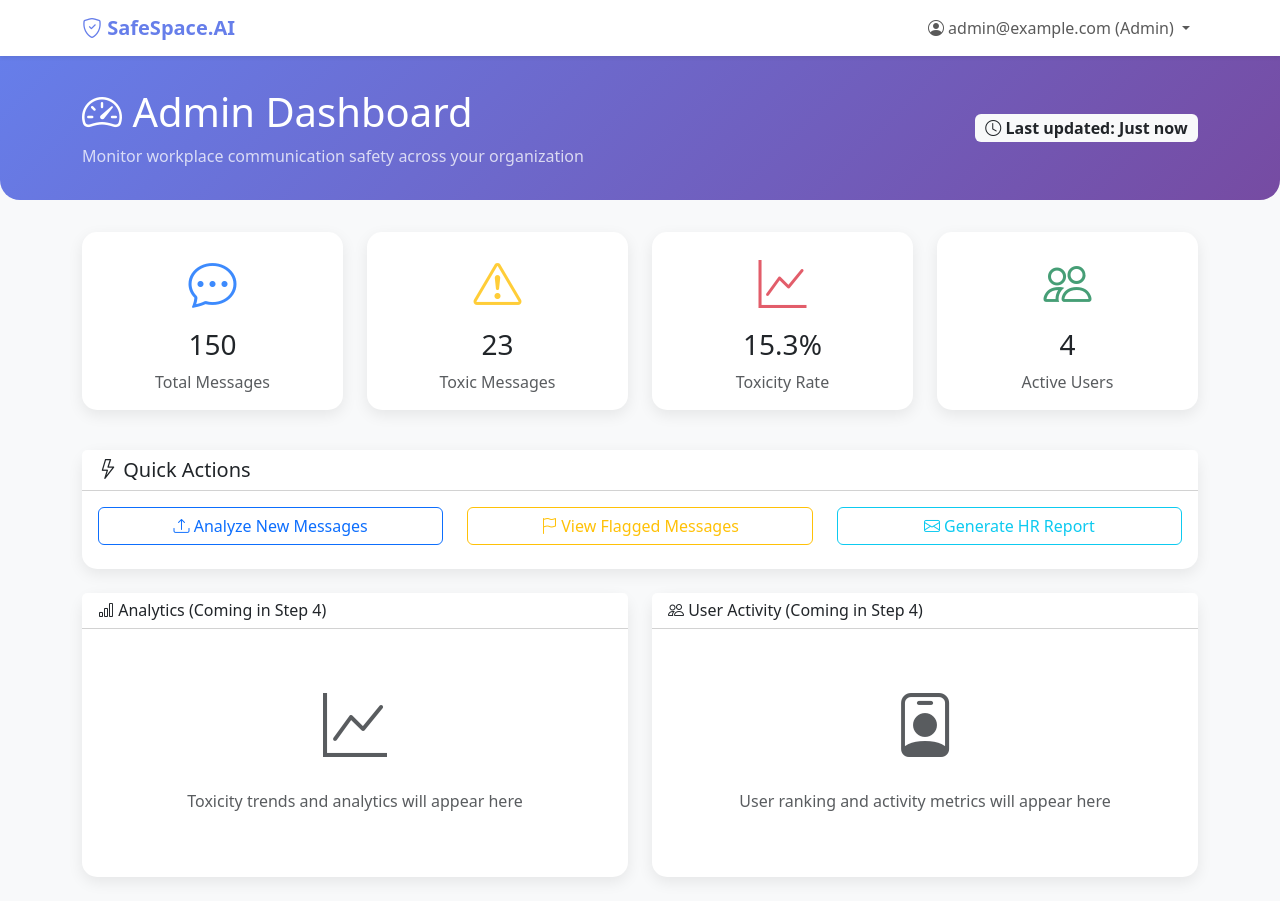
After one commit to biswaj45/safespace-ai, a Flask app: page /admin/dashboard in a window 1280 px wide. The commit adds this page. Run offline with Flask 3, Linux system fonts and the light colour scheme; a user stored in the database is signed in; some libraries are stand-ins or nearby versions.

Commit message:
Step 1: Add role-based authentication (Admin vs User) with Flask-Login

```diff
--- a/app.py
+++ b/app.py
@@ -1,4 +1,6 @@
 from flask import Flask, render_template, request, redirect, url_for, flash, jsonify, make_response, session
+from flask_login import LoginManager, UserMixin, login_user, login_required, logout_user, current_user
+from functools import wraps
 import os
 import pandas as pd
 import re
@@ -7,13 +9,58 @@ from io import StringIO
 from datetime import datetime
 
 app = Flask(__name__)
-app.secret_key = os.environ.get('SECRET_KEY', 'safespace_ai_secret_key_2024')  # For flash messages
+app.secret_key = os.environ.get('SECRET_KEY', 'safespace_ai_secret_key_2024')
+
+# Configure Flask-Login
+login_manager = LoginManager()
+login_manager.init_app(app)
+login_manager.login_view = 'login'
+login_manager.login_message = 'Please log in to access this page.'
+login_manager.login_message_category = 'info'
 
 # Configure for production
 if os.environ.get('FLASK_ENV') == 'production':
     app.config['DEBUG'] = False
 else:
     app.config['DEBUG'] = True
+
+# User class for Flask-Login
+class User(UserMixin):
+    def __init__(self, id, email, password, role):
+        self.id = id
+        self.email = email
+        self.password = password
+        self.role = role
+
+    def is_admin(self):
+        return self.role == 'admin'
+
+# Sample users (in production, this would be a database)
+users_db = {
+    'admin@example.com': User('1', 'admin@example.com', 'admin123', 'admin'),
+    'user@example.com': User('2', 'user@example.com', 'user123', 'user'),
+    'manager@example.com': User('3', 'manager@example.com', 'manager123', 'user'),
+    'hr@example.com': User('4', 'hr@example.com', 'hr123', 'admin')
+}
+
+@login_manager.user_loader
+def load_user(user_id):
+    for user in users_db.values():
+        if user.id == user_id:
+            return user
+    return None
+
+# Role-based access decorator
+def admin_required(f):
+    @wraps(f)
+    def decorated_function(*args, **kwargs):
+        if not current_user.is_authenticated:
+            return redirect(url_for('login'))
+        if not current_user.is_admin():
+            flash('Access denied. Admin privileges required.', 'error')
+            return redirect(url_for('index'))
+        return f(*args, **kwargs)
+    return decorated_function
 
 # For now, use a simple keyword-based approach as fallback
 # We'll replace this with the real model once dependencies are resolved
@@ -110,11 +157,64 @@ def classify_message_toxicity(message):
     result["method"] = "keyword_based"
     return result
 
+# Authentication Routes
+@app.route('/login', methods=['GET', 'POST'])
+def login():
+    if request.method == 'POST':
+        email = request.form['email']
+        password = request.form['password']
+
+        user = users_db.get(email)
+        if user and user.password == password:
+            login_user(user)
+            flash(f'Welcome back, {user.role.title()}!', 'success')
+
+            # Redirect to admin dashboard if admin, otherwise home
+            next_page = request.args.get('next')
+            if next_page:
+                return redirect(next_page)
+            elif user.is_admin():
+                return redirect(url_for('admin_dashboard'))
+            else:
+                return redirect(url_for('index'))
+        else:
+            flash('Invalid email or password.', 'error')
+
+    return render_template('login.html')
+
+@app.route('/logout')
+@login_required
+def logout():
+    logout_user()
+    flash('You have been logged out successfully.', 'info')
+    return redirect(url_for('login'))
+
 @app.route('/')
 def home():
-    return render_template('index.html')
+    # Redirect to appropriate page based on auth status
+    if current_user.is_authenticated:
+        return redirect(url_for('index'))
+    return redirect(url_for('login'))
+
+@app.route('/dashboard')
+@login_required
+def index():
+    return render_template('index.html', user=current_user)
+
+@app.route('/admin/dashboard')
+@admin_required
+def admin_dashboard():
+    # Sample admin data (will be enhanced in later steps)
+    stats = {
+        'total_messages': 150,
+        'toxic_messages': 23,
+        'toxicity_rate': 15.3,
+        'total_users': 4
+    }
+    return render_template('admin_dashboard.html', stats=stats, user=current_user)
 
 @app.route('/analyze', methods=['POST'])
+@login_required
 def analyze():
     messages = []
 
--- a/requirements.txt
+++ b/requirements.txt
@@ -2,5 +2,8 @@ Flask>=3.0.0
 transformers>=4.40.0
 torch>=2.6.0
 pandas>=2.0.0
-gunicorn>=20.0.0
+gunicorn>=21.0.0
 requests>=2.31.0
+Flask-Login>=0.6.3
+Flask-SQLAlchemy>=3.1.1
+openai>=1.0.0
--- /dev/null
+++ b/templates/admin_dashboard.html
@@ -0,0 +1,194 @@
+<!DOCTYPE html>
+<html lang="en">
+<head>
+    <meta charset="UTF-8">
+    <meta name="viewport" content="width=device-width, initial-scale=1.0">
+    <title>SafeSpace.AI - Admin Dashboard</title>
+    <link href="https://cdn.jsdelivr.net/npm/bootstrap@5.3.2/dist/css/bootstrap.min.css" rel="stylesheet">
+    <link href="https://cdn.jsdelivr.net/npm/bootstrap-icons@1.11.1/font/bootstrap-icons.css" rel="stylesheet">
+    <style>
+        body {
+            background-color: #f8f9fa;
+        }
+        .navbar-brand {
+            font-weight: bold;
+            color: #667eea !important;
+        }
+        .dashboard-card {
+            border: none;
+            border-radius: 15px;
+            box-shadow: 0 5px 15px rgba(0, 0, 0, 0.08);
+            transition: transform 0.2s ease;
+        }
+        .dashboard-card:hover {
+            transform: translateY(-5px);
+        }
+        .stat-icon {
+            font-size: 3rem;
+            opacity: 0.8;
+        }
+        .admin-header {
+            background: linear-gradient(135deg, #667eea 0%, #764ba2 100%);
+            color: white;
+            padding: 2rem 0;
+            margin-bottom: 2rem;
+            border-radius: 0 0 20px 20px;
+        }
+    </style>
+</head>
+<body>
+    <!-- Navigation -->
+    <nav class="navbar navbar-expand-lg navbar-light bg-white shadow-sm">
+        <div class="container">
+            <a class="navbar-brand" href="{{ url_for('index') }}">
+                <i class="bi bi-shield-check"></i> SafeSpace.AI
+            </a>
+
+            <div class="navbar-nav ms-auto">
+                <div class="nav-item dropdown">
+                    <a class="nav-link dropdown-toggle" href="#" id="userDropdown" role="button" data-bs-toggle="dropdown">
+                        <i class="bi bi-person-circle"></i> {{ user.email }} ({{ user.role.title() }})
+                    </a>
+                    <ul class="dropdown-menu">
+                        <li><a class="dropdown-item" href="{{ url_for('index') }}"><i class="bi bi-house"></i> Dashboard</a></li>
+                        {% if user.is_admin() %}
+                        <li><a class="dropdown-item" href="{{ url_for('admin_dashboard') }}"><i class="bi bi-gear"></i> Admin Panel</a></li>
+                        {% endif %}
+                        <li><hr class="dropdown-divider"></li>
+                        <li><a class="dropdown-item" href="{{ url_for('logout') }}"><i class="bi bi-box-arrow-right"></i> Logout</a></li>
+                    </ul>
+                </div>
+            </div>
+        </div>
+    </nav>
+
+    <!-- Admin Header -->
+    <div class="admin-header">
+        <div class="container">
+            <div class="row align-items-center">
+                <div class="col-md-8">
+                    <h1><i class="bi bi-speedometer2"></i> Admin Dashboard</h1>
+                    <p class="mb-0 opacity-75">Monitor workplace communication safety across your organization</p>
+                </div>
+                <div class="col-md-4 text-end">
+                    <span class="badge bg-light text-dark fs-6">
+                        <i class="bi bi-clock"></i> Last updated: {{ moment().format('MMM DD, HH:mm') if moment else 'Just now' }}
+                    </span>
+                </div>
+            </div>
+        </div>
+    </div>
+
+    <div class="container">
+        <!-- Flash Messages -->
+        {% with messages = get_flashed_messages(with_categories=true) %}
+            {% if messages %}
+                {% for category, message in messages %}
+                    <div class="alert alert-{{ 'danger' if category == 'error' else category }} alert-dismissible fade show">
+                        {{ message }}
+                        <button type="button" class="btn-close" data-bs-dismiss="alert"></button>
+                    </div>
+                {% endfor %}
+            {% endif %}
+        {% endwith %}
+
+        <!-- Statistics Cards -->
+        <div class="row mb-4">
+            <div class="col-md-3 mb-3">
+                <div class="card dashboard-card h-100">
+                    <div class="card-body text-center">
+                        <i class="bi bi-chat-dots stat-icon text-primary"></i>
+                        <h3 class="mt-2">{{ stats.total_messages }}</h3>
+                        <p class="text-muted mb-0">Total Messages</p>
+                    </div>
+                </div>
+            </div>
+            <div class="col-md-3 mb-3">
+                <div class="card dashboard-card h-100">
+                    <div class="card-body text-center">
+                        <i class="bi bi-exclamation-triangle stat-icon text-warning"></i>
+                        <h3 class="mt-2">{{ stats.toxic_messages }}</h3>
+                        <p class="text-muted mb-0">Toxic Messages</p>
+                    </div>
+                </div>
+            </div>
+            <div class="col-md-3 mb-3">
+                <div class="card dashboard-card h-100">
+                    <div class="card-body text-center">
+                        <i class="bi bi-graph-up stat-icon text-danger"></i>
+                        <h3 class="mt-2">{{ "%.1f"|format(stats.toxicity_rate) }}%</h3>
+                        <p class="text-muted mb-0">Toxicity Rate</p>
+                    </div>
+                </div>
+            </div>
+            <div class="col-md-3 mb-3">
+                <div class="card dashboard-card h-100">
+                    <div class="card-body text-center">
+                        <i class="bi bi-people stat-icon text-success"></i>
+                        <h3 class="mt-2">{{ stats.total_users }}</h3>
+                        <p class="text-muted mb-0">Active Users</p>
+                    </div>
+                </div>
+            </div>
+        </div>
+
+        <!-- Quick Actions -->
+        <div class="row mb-4">
+            <div class="col-12">
+                <div class="card dashboard-card">
+                    <div class="card-header bg-white">
+                        <h5 class="mb-0"><i class="bi bi-lightning"></i> Quick Actions</h5>
+                    </div>
+                    <div class="card-body">
+                        <div class="row">
+                            <div class="col-md-4 mb-2">
+                                <a href="{{ url_for('index') }}" class="btn btn-outline-primary w-100">
+                                    <i class="bi bi-upload"></i> Analyze New Messages
+                                </a>
+                            </div>
+                            <div class="col-md-4 mb-2">
+                                <button class="btn btn-outline-warning w-100" onclick="alert('Feature coming in Step 4!')">
+                                    <i class="bi bi-flag"></i> View Flagged Messages
+                                </button>
+                            </div>
+                            <div class="col-md-4 mb-2">
+                                <button class="btn btn-outline-info w-100" onclick="alert('Feature coming in Step 5!')">
+                                    <i class="bi bi-envelope"></i> Generate HR Report
+                                </button>
+                            </div>
+                        </div>
+                    </div>
+                </div>
+            </div>
+        </div>
+
+        <!-- Placeholder for Future Features -->
+        <div class="row">
+            <div class="col-md-6 mb-4">
+                <div class="card dashboard-card">
+                    <div class="card-header bg-white">
+                        <h6 class="mb-0"><i class="bi bi-bar-chart"></i> Analytics (Coming in Step 4)</h6>
+                    </div>
+                    <div class="card-body text-center py-5">
+                        <i class="bi bi-graph-up text-muted" style="font-size: 4rem;"></i>
+                        <p class="text-muted mt-3">Toxicity trends and analytics will appear here</p>
+                    </div>
+                </div>
+            </div>
+            <div class="col-md-6 mb-4">
+                <div class="card dashboard-card">
+                    <div class="card-header bg-white">
+                        <h6 class="mb-0"><i class="bi bi-people"></i> User Activity (Coming in Step 4)</h6>
+                    </div>
+                    <div class="card-body text-center py-5">
+                        <i class="bi bi-person-badge text-muted" style="font-size: 4rem;"></i>
+                        <p class="text-muted mt-3">User ranking and activity metrics will appear here</p>
+                    </div>
+                </div>
+            </div>
+        </div>
+    </div>
+
+    <script src="https://cdn.jsdelivr.net/npm/bootstrap@5.3.2/dist/js/bootstrap.bundle.min.js"></script>
+</body>
+</html>
```
Also changed, not shown: templates/index.html (+44 -0 lines), templates/login.html (added, +113 -0 lines).
